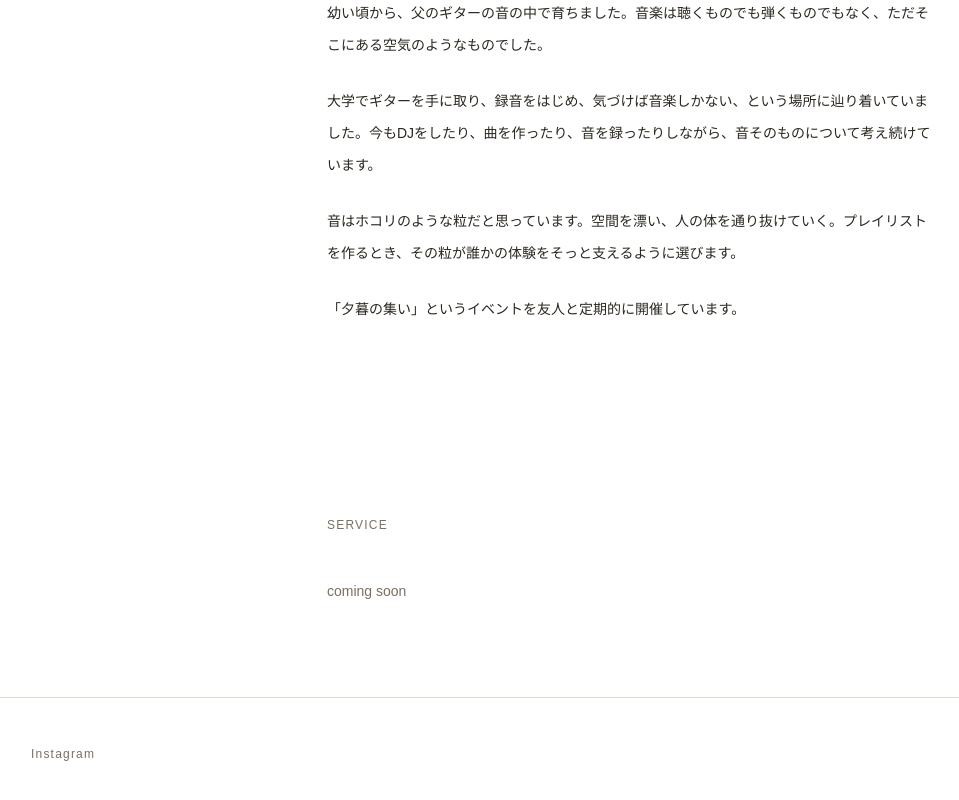
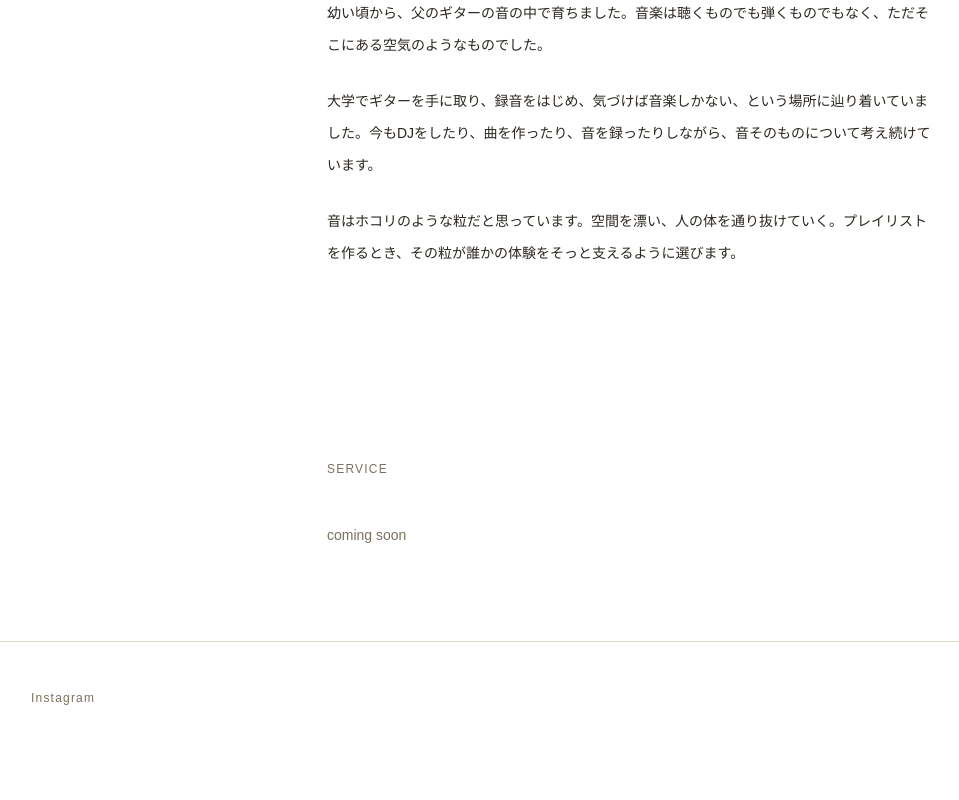
Before and after one commit to bubillie/my-playlist-site, a Next.js app: page / in a window 1280 px wide. Shown: the part 1387-2187 px from the top of the page, without its empty margins (9-968 px from the left). After the commit the page ends 2141 px from the top, so only its background shows below. Built offline with nearby package versions, Linux system fonts and the light colour scheme.

Commit message:
ダークモード無効化

```diff
--- a/app/globals.css
+++ b/app/globals.css
@@ -14,14 +14,14 @@
 
 @media (prefers-color-scheme: dark) {
   :root {
-    --background: #0a0a0a;
-    --foreground: #ededed;
+    --background: #ffffff;
+    --foreground: #171717;
   }
 }
 
 body {
-  background: var(--background);
-  color: var(--foreground);
+  background: #ffffff;
+  color: #171717;
   font-family: Arial, Helvetica, sans-serif;
 }
 
--- a/app/page.tsx
+++ b/app/page.tsx
@@ -102,9 +102,6 @@ export default function Home() {
         <p className="text-sm leading-8 text-[#2c2820] mt-6">
           音はホコリのような粒だと思っています。空間を漂い、人の体を通り抜けていく。プレイリストを作るとき、その粒が誰かの体験をそっと支えるように選びます。
         </p>
-        <p className="text-sm leading-8 text-[#2c2820] mt-6">
-          「夕暮の集い」というイベントを友人と定期的に開催しています。
-        </p>
       </section>
 
       {/* service */}
```
